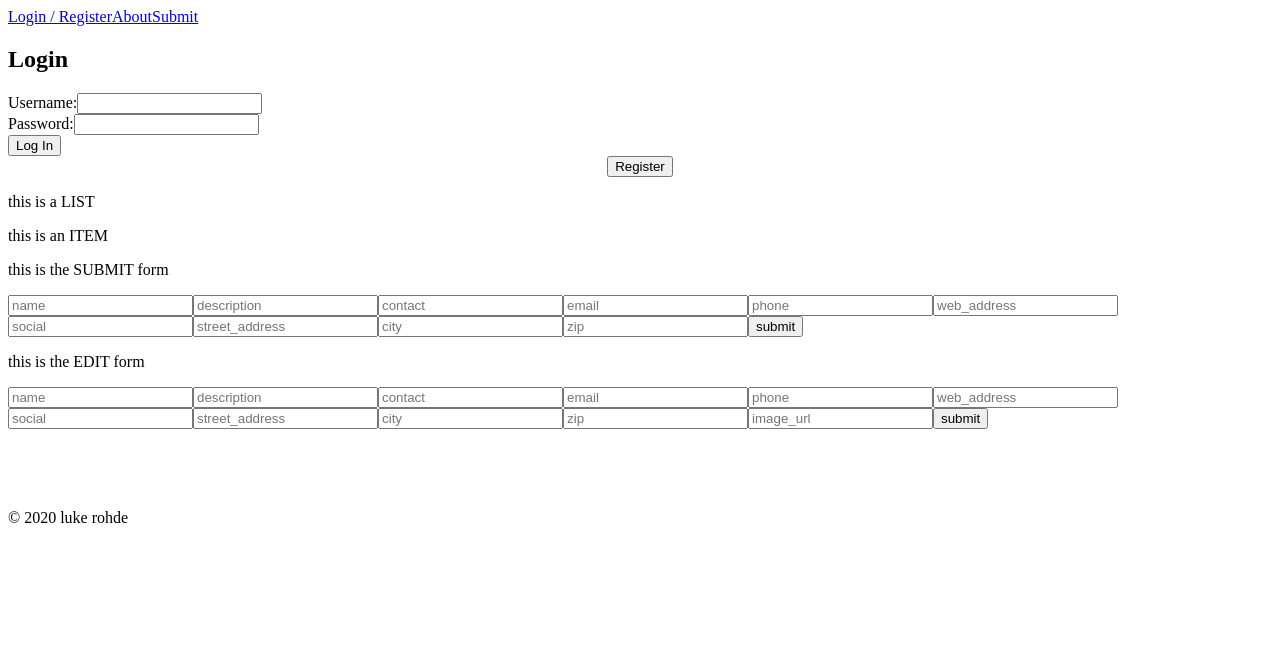
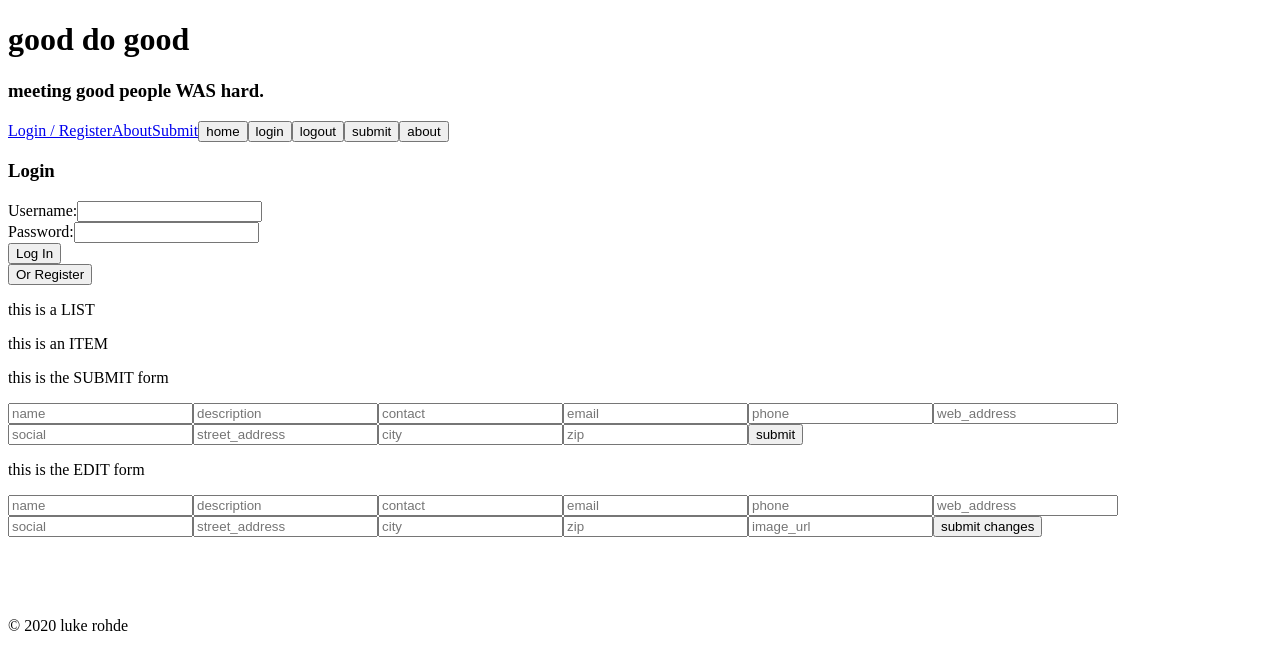
Before and after one commit to knutroadie/solo-project, a React (Create React App) app: page /#/home in a window 1280 px wide. Shown: the top 670 px of the page. Built offline with nearby package versions, Linux system fonts and the light colour scheme; no server answers.

Commit message:
changing button titles

```diff
--- a/src/components/EditOpp/EditOpp.js
+++ b/src/components/EditOpp/EditOpp.js
@@ -16,7 +16,7 @@ class EditOpp extends Component {
                 <input placeholder="city"></input>
                 <input placeholder="zip"></input>
                 <input placeholder="image_url"></input>
-                <button>submit</button>
+                <button>submit changes</button>
             </div>
         )
     }
--- a/src/components/LoginPage/LoginPage.js
+++ b/src/components/LoginPage/LoginPage.js
@@ -41,7 +41,7 @@ class LoginPage extends Component {
           </h2>
         )}
         <form onSubmit={this.login}>
-          <h2>Login</h2>
+          <h3>Login</h3>
           <div>
             <label htmlFor="username">
               Username:
@@ -73,15 +73,13 @@ class LoginPage extends Component {
             />
           </div>
         </form>
-        <center>
           <button
             type="button"
             className="link-button"
             onClick={() => {this.props.dispatch({type: 'SET_TO_REGISTER_MODE'})}}
           >
-            Register
+            Or Register
           </button>
-        </center>
       </div>
     );
   }
--- a/src/components/Nav/Nav.js
+++ b/src/components/Nav/Nav.js
@@ -6,8 +6,8 @@ import './Nav.css';
 
 const Nav = (props) => (
   <div className="nav">
-    {/* <h1>good do good</h1>
-    <h3>meeting good people WAS hard.</h3> */}
+    <h1>good do good</h1>
+    <h3>meeting good people WAS hard.</h3>
     <Link to="/home">
       {/* <h2 className="nav-title">Prime Solo Project</h2> */}
     </Link>
@@ -34,7 +34,11 @@ const Nav = (props) => (
       <Link className="nav-link" to="/submit">
         Submit
       </Link>
-
+      <button>home</button>
+      <button>login</button>
+      <button>logout</button>
+      <button>submit</button>
+      <button>about</button>
     </div>
   </div>
 );
--- a/src/components/RegisterPage/RegisterPage.js
+++ b/src/components/RegisterPage/RegisterPage.js
@@ -41,7 +41,7 @@ class RegisterPage extends Component {
           </h2>
         )}
         <form onSubmit={this.registerUser}>
-          <h1>Register User</h1>
+          <h3>Register User</h3>
           <div>
             <label htmlFor="username">
               Username:
@@ -73,7 +73,6 @@ class RegisterPage extends Component {
             />
           </div>
         </form>
-        <center>
           <button
             type="button"
             className="link-button"
@@ -81,7 +80,6 @@ class RegisterPage extends Component {
           >
             Login
           </button>
-        </center>
       </div>
     );
   }
```
Also changed, not shown: 1 other file (tests, documents, lock files or other folders).
